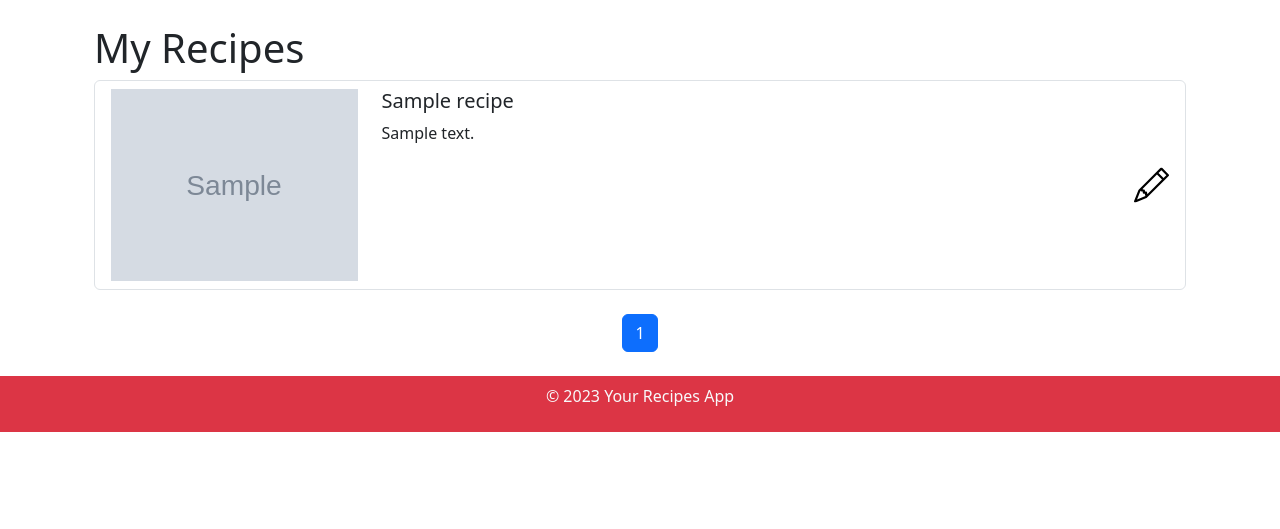
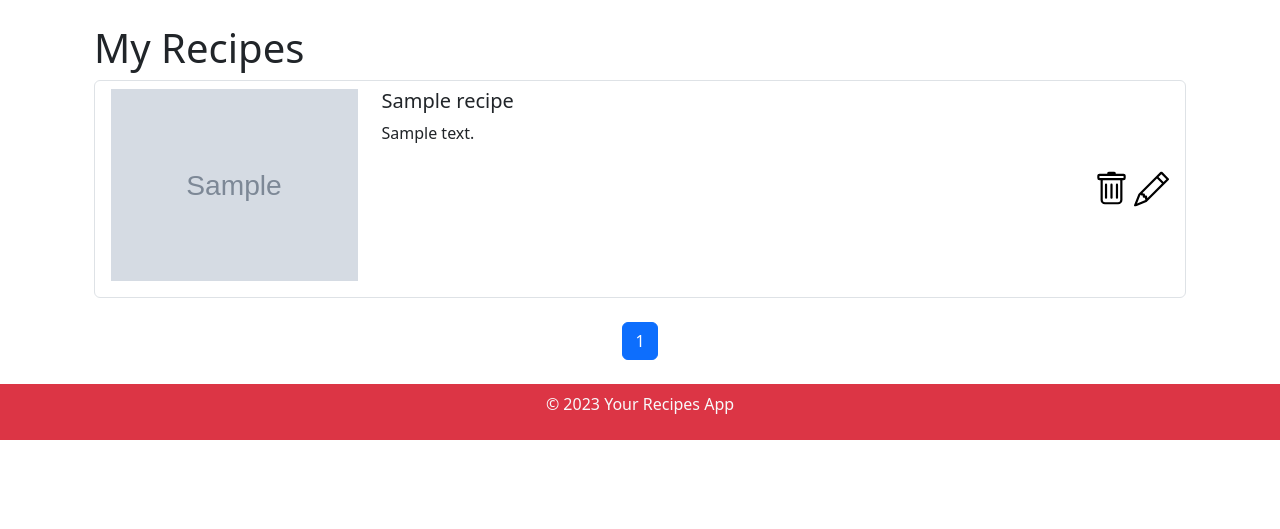
Before and after one commit to Sobhi-0/Tabkha, a Flask app: page /my-recipes in a window 1280 px wide. Shown: the part 80-609 px from the top of the page. Run offline with Flask 3, Linux system fonts and the light colour scheme; the visitor is signed in with stand-in values (Sample User, id 1); tables that the repository leaves empty hold one stand-in row (values such as "Sample post"); grey boxes marked "Sample" are stand-in pictures; some libraries are stand-ins or nearby versions.

Commit message:
Implemet DELETE /recipe - Add delete button in my recipes page - Add delete button in the edit page - Add css to adjust the buttons (delete, edit) in my recipes

```diff
--- a/backend/app.py
+++ b/backend/app.py
@@ -3,8 +3,8 @@ import datetime
 from sqlalchemy import text
 
 from database.models import (Category, Instruction, Ingrediant, Recipe, User, db, setup_db)
-from flask import (Flask, flash, g, jsonify, redirect, render_template,
-                   request, session, url_for)
+from flask import (Flask, flash, g, redirect, render_template,
+                   request, session)
 from flask_session import Session
 from helpers import login_required, paginate_items, valid_email, valid_password
 from werkzeug.security import check_password_hash, generate_password_hash
@@ -14,6 +14,9 @@ def create_app(db_URI="", test_config=None):
     # create and configure the app
     app = Flask(__name__)
     app = Flask(__name__, template_folder='../frontend/templates', static_folder='../frontend/static')
+
+    # Enable template auto-reloading
+    app.config['TEMPLATES_AUTO_RELOAD'] = True
 
     if db_URI:
         setup_db(app, db_URI)
@@ -142,7 +145,7 @@ def create_app(db_URI="", test_config=None):
         if request.method == "POST":
             recipe = Recipe.query.filter_by(id=recipe_id).first()
             if session["user_id"] != recipe.user_id:
-                flash(f"You are not authorized to edit this recipe", "error")
+                flash("You are not authorized to edit this recipe", "error")
                 return redirect("/my-recipes")
 
             title = request.form.get("title")
@@ -226,6 +229,29 @@ def create_app(db_URI="", test_config=None):
             return render_template("/edit-recipe.html", recipe=recipe, categories=categories, ingrediants=ingrediants, instructions=instructions)
 
 
+    @app.route("/recipe/<int:recipe_id>", methods=["DELETE"])
+    @login_required
+    def delete_recipe(recipe_id):
+        # Paginating recipes
+        recipes = Recipe.query.filter_by(user_id=session["user_id"]).order_by(Recipe.created_at.desc())
+        paginated_recipes = paginate_items(selection=recipes, request=request, per_page=7)
+
+        recipe = Recipe.query.filter_by(id=recipe_id).first()
+
+        if not recipe:
+            flash("Recipe doesn't exist", "error")
+            return render_template("my-recipes.html", paginated_recipes=paginated_recipes)
+
+        if session["user_id"] != recipe.user_id:
+            flash("You are not authorized to delete this recipe", "error")
+            return render_template("my-recipes.html", paginated_recipes=paginated_recipes)
+
+        recipe.delete()
+
+        flash("Recipe deleted!", "success")
+        return render_template("my-recipes.html", paginated_recipes=paginated_recipes)
+
+
     @app.route("/login", methods=["GET", "POST"])
     def login():
         # Forget any user_id
@@ -258,7 +284,7 @@ def create_app(db_URI="", test_config=None):
             session["user_id"] = user.id
 
             # Redirect user to home page
-            flash("Welcome back, {user.first_name}!", "info")
+            flash(f"Welcome back, {user.first_name}!", "info")
             return redirect("/")
 
         # User reached route via GET (as by clicking a link or via redirect)
--- a/frontend/static/styles.css
+++ b/frontend/static/styles.css
@@ -20,11 +20,22 @@
     background-color: #ababab;  /* Add the background color you want on hover */
 }
 
+/* Style for edit button */
+.edit-button {
+    position: absolute;
+    top: 50%;
+    right: 10px;
+    transform: translateY(-50%);
+    background: none;
+    border: none;
+    cursor: pointer;
+}
+
 /* Style for the delete button */
 .delete-button {
     position: absolute;
     top: 50%;
-    right: 10px;
+    right: 50px;
     transform: translateY(-50%);
     background: none;
     border: none;
--- a/frontend/templates/my-recipes.html
+++ b/frontend/templates/my-recipes.html
@@ -16,7 +16,7 @@
                 <li class="list-group-item">
                         <div class="row">
                             <!-- Recipe Image Column -->
-                        <div class="col-md-3" onclick="viewRecipe({{ recipe.id }})">
+                            <div class="col-3" onclick="viewRecipe({{ recipe.id }})">
                                 {% if recipe.image %}
                                     <img src="{{ recipe.image }}" alt="Recipe Image" class="img-fluid">
                                 {% else %}
@@ -25,20 +25,36 @@
                             </div>
 
                             <!-- Recipe Details Column -->
-                        <div class="col-md-9" onclick="viewRecipe({{ recipe.id }})">
+                            <div class="col-6" onclick="viewRecipe({{ recipe.id }})">
                                 <h5>{{ recipe.title }}</h5>
                                 <p>{{ recipe.description }}</p>
                             </div>
 
                             <!-- Edit Button Column -->
-                        <div class="col-md-3">
-                            <button class="delete-button" onclick="editRecipe({{ recipe.id }})">
+                            <div class="col-3">
+                                <div class="mb-2">
+                                    <button class="edit-button" onclick="editRecipe({{ recipe.id }})">
                                         <svg xmlns="http://www.w3.org/2000/svg" width="35" height="35" fill="currentColor" class="bi bi-pencil" viewBox="0 0 16 16">
                                             <path d="M12.146.146a.5.5 0 0 1 .708 0l3 3a.5.5 0 0 1 0 .708l-10 10a.5.5 0 0 1-.168.11l-5 2a.5.5 0 0 1-.65-.65l2-5a.5.5 0 0 1 .11-.168l10-10zM11.207 2.5 13.5 4.793 14.793 3.5 12.5 1.207 11.207 2.5zm1.586 3L10.5 3.207 4 9.707V10h.5a.5.5 0 0 1 .5.5v.5h.5a.5.5 0 0 1 .5.5v.5h.293l6.5-6.5zm-9.761 5.175-.106.106-1.528 3.821 3.821-1.528.106-.106A.5.5 0 0 1 5 12.5V12h-.5a.5.5 0 0 1-.5-.5V11h-.5a.5.5 0 0 1-.468-.325z"/>
                                         </svg>
                                         <i class="bi bi-pencil"></i>
                                     </button>
                                 </div>
+                            </div>
+
+                            <!-- Delete Button -->
+                            <div class="col-3">
+                                <div class="mb-2">
+                                    <button class="delete-button" onclick="deleteRecipe({{ recipe.id }})">
+                                        <svg xmlns="http://www.w3.org/2000/svg" width="35" height="35" fill="currentColor" class="bi bi-trash" viewBox="0 0 16 16">
+                                            <path d="M5.5 5.5A.5.5 0 0 1 6 6v6a.5.5 0 0 1-1 0V6a.5.5 0 0 1 .5-.5m2.5 0a.5.5 0 0 1 .5.5v6a.5.5 0 0 1-1 0V6a.5.5 0 0 1 .5-.5m3 .5a.5.5 0 0 0-1 0v6a.5.5 0 0 0 1 0z"/>
+                                            <path d="M14.5 3a1 1 0 0 1-1 1H13v9a2 2 0 0 1-2 2H5a2 2 0 0 1-2-2V4h-.5a1 1 0 0 1-1-1V2a1 1 0 0 1 1-1H6a1 1 0 0 1 1-1h2a1 1 0 0 1 1 1h3.5a1 1 0 0 1 1 1zM4.118 4 4 4.059V13a1 1 0 0 0 1 1h6a1 1 0 0 0 1-1V4.059L11.882 4zM2.5 3h11V2h-11z"/>
+                                        </svg>
+                                        <i class="bi bi-trash"></i>
+                                    </button>
+                                </div>
+                            </div>
+
                         </div>
                 </li>
             {% endfor %}
@@ -94,6 +110,17 @@
         function viewRecipe(recipeId) {
             window.location.href = "/recipe/" + recipeId;
         }
+
+        function deleteRecipe(recipeId) {
+            if (confirm("Are you sure you want to delete this recipe?")) {
+                fetch(`/recipe/${recipeId}`, {
+                    method: 'DELETE',
+                })
+                .catch(error => {
+                    console.error('Error:', error);
+                });
+            }
+        }
     </script>
 
 {% endblock %}
```
Also changed, not shown: backend/database/models.py (+4 -4 lines), frontend/templates/edit-recipe.html (+15 -1 lines). Lines whose indentation alone changed are shown as unchanged.
